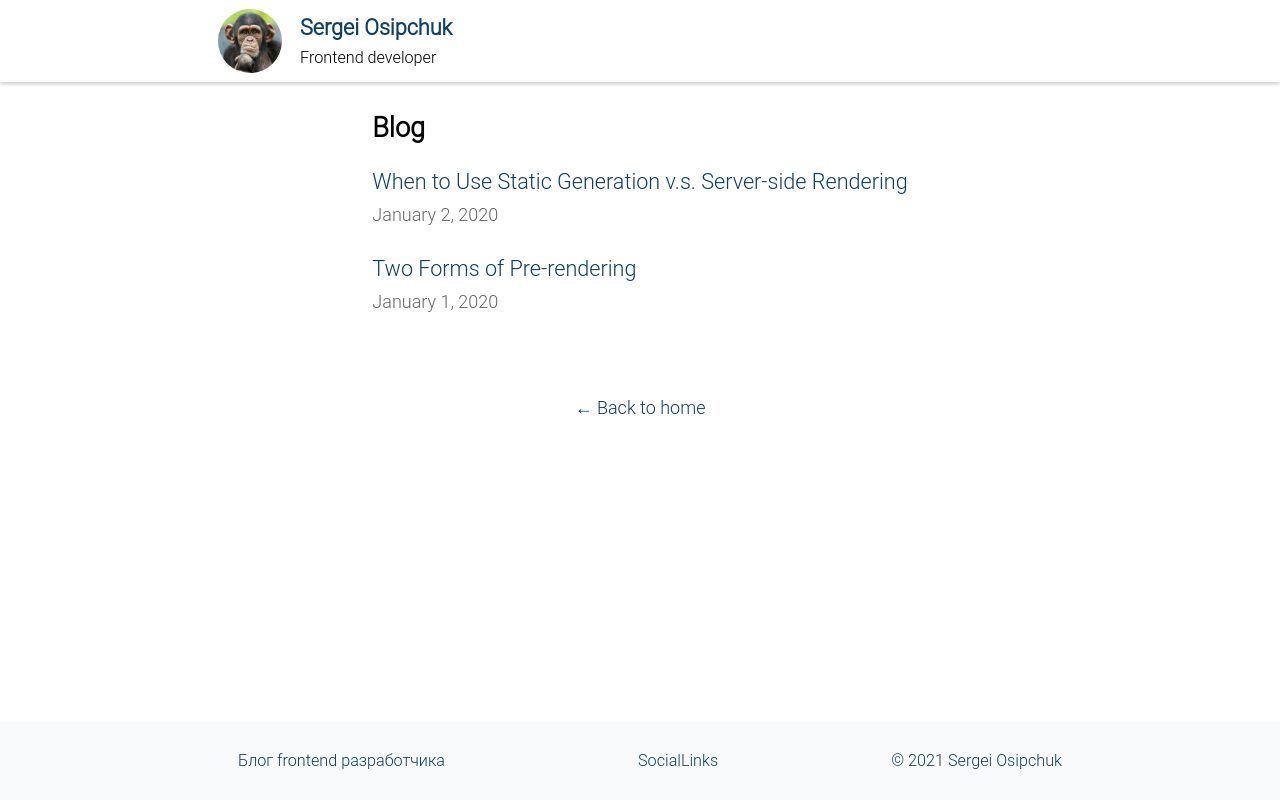
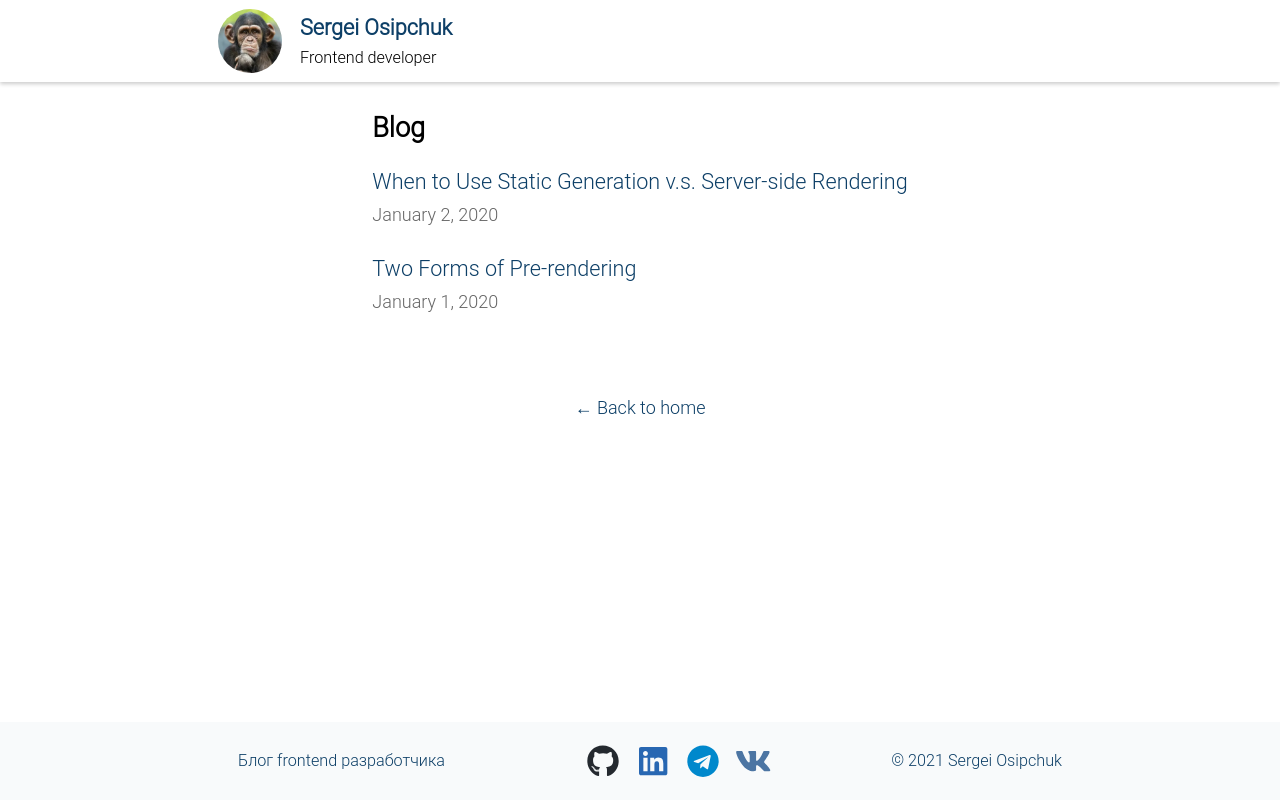
Before and after one commit to SergBlack/nextjs-blog, a Next.js app: page / in a window 1280 px wide. Built offline with nearby package versions, Linux system fonts and the light colour scheme.

Commit message:
feat: add social icons

```diff
--- a/package.json
+++ b/package.json
@@ -13,6 +13,9 @@
     "type-check": "tsc --pretty --noEmit"
   },
   "dependencies": {
+    "@fortawesome/fontawesome-svg-core": "^1.2.36",
+    "@fortawesome/free-brands-svg-icons": "^5.15.4",
+    "@fortawesome/react-fontawesome": "^0.1.16",
     "date-fns": "^2.25.0",
     "gray-matter": "^4.0.3",
     "next": "12.0.1",
--- a/src/components/Footer/index.tsx
+++ b/src/components/Footer/index.tsx
@@ -1,5 +1,6 @@
 import styles from './styles.module.scss';
 import { MY_NAME } from '@/constants/constants';
+import { SocialButtons } from '@/components/SocialButtons';
 
 export const Footer = () => (
   <footer className={styles.footer}>
@@ -8,7 +9,7 @@ export const Footer = () => (
         <p>Блог frontend разработчика</p>
       </div>
 
-      <div className={styles.socialLinks}>SocialLinks</div>
+      <SocialButtons />
 
       <div className={styles.copyright}>
         {`© ${new Date().getFullYear()} `}
--- a/src/components/Footer/styles.module.scss
+++ b/src/components/Footer/styles.module.scss
@@ -23,6 +23,7 @@
   @media screen and (max-width: 768px) {
     flex-direction: column;
     font-size: 0.8rem;
+    justify-content: center;
   }
 }
 
@@ -30,6 +31,10 @@
   p {
     margin: 0 20px;
   }
+
+  @media screen and (max-width: 576px) {
+    display: none;
+  }
 }
 
 .copyright a {
--- /dev/null
+++ b/src/components/SocialButtons/index.tsx
@@ -0,0 +1,32 @@
+import Link from 'next/link';
+import { FontAwesomeIcon } from '@fortawesome/react-fontawesome';
+import { faTelegram, faVk, faLinkedin, faGithub } from '@fortawesome/free-brands-svg-icons';
+
+import styles from './styles.module.scss';
+
+export const SocialButtons = () => {
+  return (
+    <div className={styles.social}>
+      <Link href="https://github.com/SergBlack">
+        <a className={styles.github}>
+          <FontAwesomeIcon icon={faGithub} size="2x" />
+        </a>
+      </Link>
+      <Link href="https://linkedin.com/in/sergey-osipchuk">
+        <a className={styles.linkedin}>
+          <FontAwesomeIcon icon={faLinkedin} size="2x" />
+        </a>
+      </Link>
+      <Link href="/">
+        <a className={styles.telegram}>
+          <FontAwesomeIcon icon={faTelegram} size="2x" />
+        </a>
+      </Link>
+      <Link href="https://vk.com/id2329393">
+        <a className={styles.vk}>
+          <FontAwesomeIcon icon={faVk} size="2x" />
+        </a>
+      </Link>
+    </div>
+  );
+};
--- /dev/null
+++ b/src/components/SocialButtons/styles.module.scss
@@ -0,0 +1,52 @@
+.social {
+  display: flex;
+  justify-content: center;
+  align-items: center;
+  padding: 1rem 2rem;
+
+  @media screen and (max-width: 768px) {
+    padding: 0 1rem;
+  }
+
+  @media screen and (max-width: 576px) {
+    padding: 0.5rem;
+  }
+}
+
+.github,
+.linkedin,
+.telegram,
+.vk {
+  display: flex;
+  justify-content: center;
+  align-items: center;
+  margin: 0 0.5rem;
+  width: 32px;
+  height: 32px;
+
+  :hover {
+    transform: translateY(-2px);
+    transition-duration: 400ms;
+  }
+
+  @media screen and (max-width: 768px) {
+    width: 24px;
+    height: 24px;
+  }
+}
+
+.github {
+  color: #24292f;
+}
+
+.linkedin {
+  color: #2867b2;
+}
+
+.telegram {
+  color: #0088cc;
+}
+
+.vk {
+  color: #4c75a3;
+}
```
Also changed, not shown: 1 other file (tests, documents, lock files or other folders).
